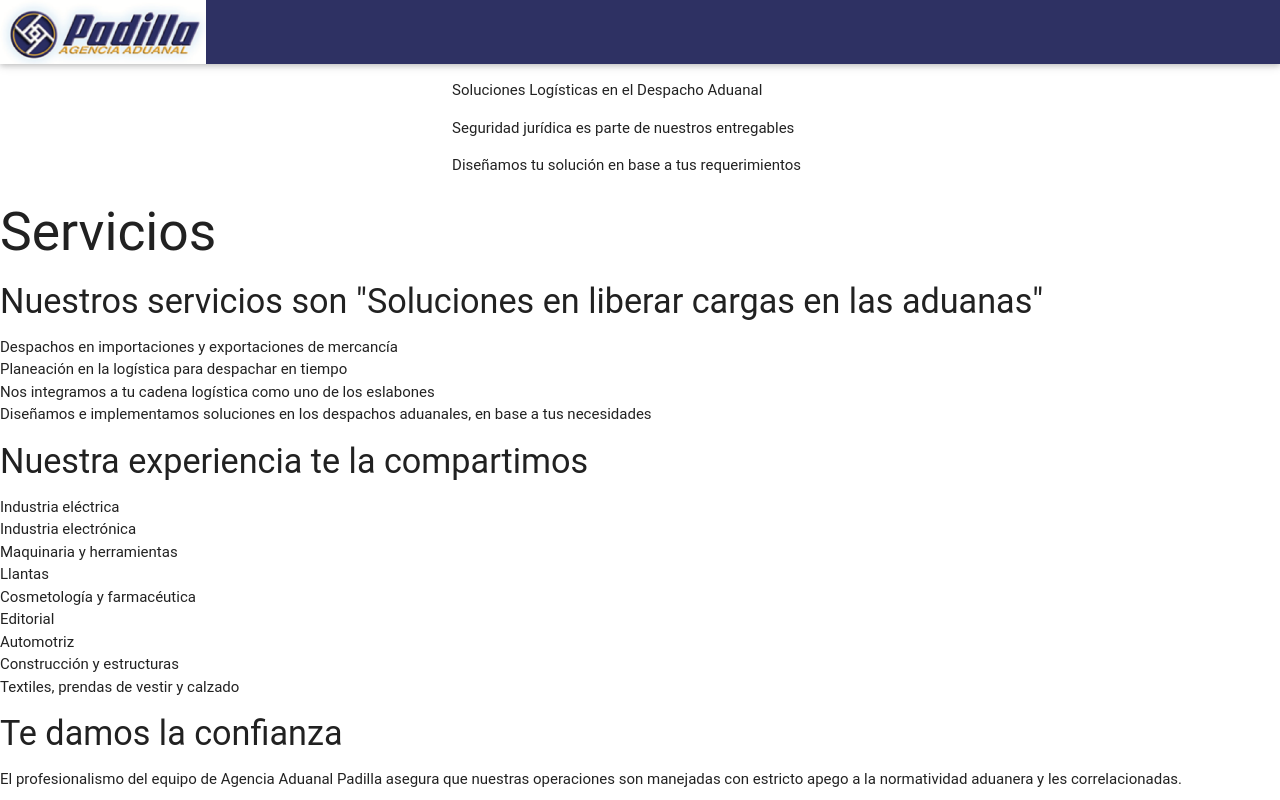
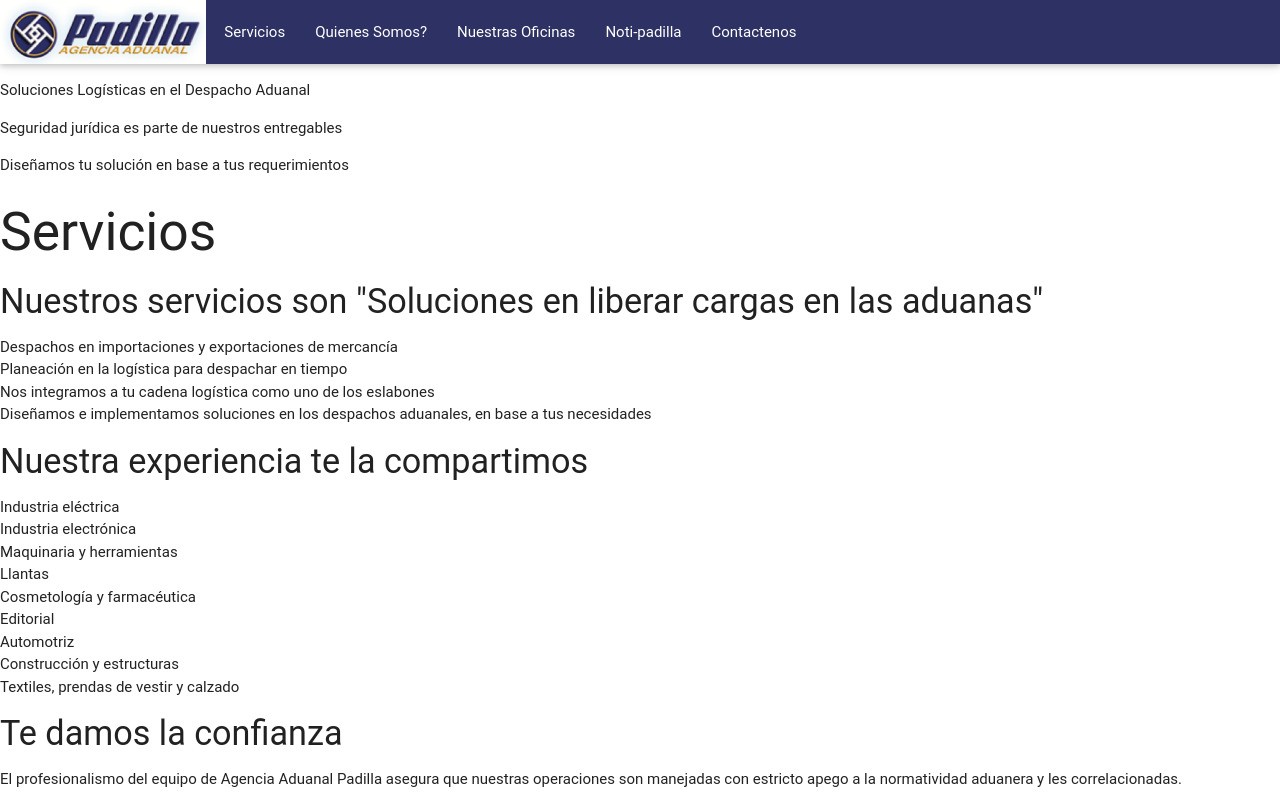
Before and after one commit to xoyoc/AAPadilla, a website: page index.html in a window 1280 px wide. Shown: the top 800 px of the page. Drawn offline with Linux system fonts and the light colour scheme; a web font is replaced by a local one.

Commit message:
Elaboracion de anclas y modificacion de menu basico

```diff
--- a/index.html
+++ b/index.html
@@ -11,11 +11,11 @@
 		<nav>
 			<img src="public/logotipo.png" alt="Logotipo AA PAdilla">
 			<ul>
-				<li>Servicios</li>
-				<li>Quienes Somos?</li>
-				<li>Nuestras Oficinas</li>
-				<li>Noti-padilla</li>
-				<li>Contactenos</li>
+				<li><a href="#servicios">Servicios</a></li>
+				<li><a href="#quienesSomos">Quienes Somos?</a></li>
+				<li><a href="#nuestrasOficinas">Nuestras Oficinas</a></li>
+				<li><a href="#notipadilla">Noti-padilla</a></li>
+				<li><a href="#contacto">Contactenos</a></li>
 			</ul>
 		</nav>
 	</header>
@@ -24,7 +24,7 @@
 		<p>Seguridad jurídica es parte de nuestros entregables</p>
 		<p>Diseñamos tu solución en base a tus requerimientos</p>
 	</section>
-	<section>
+	<section id="servicios">
 		<h2>Servicios</h2>
 		<h4>Nuestros servicios son "Soluciones en liberar cargas en las aduanas"</h4>
 		<ul>
@@ -49,7 +49,7 @@
 		<p>El profesionalismo del equipo de Agencia Aduanal Padilla asegura que nuestras operaciones son manejadas con estricto apego a la normatividad aduanera y les correlacionadas.</p>
 		<p>En Agencia Aduanal Padilla contamos con las patentes de autorizadas por la SHCP del AA Lic. José Antonio Guerrero 3481 ISCE, AA Lic. Guillermo J. Padilla G.T. 3870 y AA Lic. Marcelo J. Padilla G.T.</p>
 	</section>
-	<section>
+	<section id="quienesSomos">
 		<h2>Quienes Somos?</h2>
 		<p>Somos una agencia aduanal con mas de 50 años de experiencia, con el AA Marcelo Padilla Lecanda por el puerto de Acapulco, Gro.
 		En 1991 se integra la patente de Marcelo José Padilla Gómez Tagle, hace 25 años, por el puerto de Lázaro Cárdenas en 1998 el Lic. Guillermo J. Padilla Gómez Tagle se integra como agente aduanal por el aeropuerto de la ciudad de México 1995 abrimos la oficina de Manzanillo, Colima, donde operamos desde hace más de 20 años desde 1998 hemos desarrollado soluciones logísticas acompañando a nuestros clientes en la cadena de suministros, camisetas hechas a la medida. Desde el 2001 estamos presente en Occidente, en la perla tapatía la ciudad de Guadalajara.</p>
@@ -64,7 +64,7 @@
 			<li>Además de operar en frontera en Nuevo Laredo y Nogales, así como aeropuertos de Cd. de México y Guadalajara.</li>
 		</ul>
 	</section>
-	<section>
+	<section id="nuestrasOficinas">
 		<h2>Nuestras oficinas</h2>
 		<ul>
 			<li> <address>Puerto de Manzanillo: Blvd. Miguel de la Madrid # 356 - 6A, Col. Tapeixtles, Manzanillo, Colima C.P. 28219 Tel. (314)331-5650.</address></li>
@@ -72,7 +72,7 @@
 			<li><address>Guadalajara: Av. López Mateos Sur # 4550 - 2A Col. Francisco Sarabia, Zapopan, Jalisco C.P. 45236 Tel. (33) 2282-8213 o 14</address></li>
 		</ul>
 	</section>
-	<section>
+	<section id="notipadilla">
 		<h2>Noti-padilla</h2>
 			<ul>
 				<li>Cambios en Leyes de comercio exterior</li>
@@ -81,7 +81,7 @@
 				<li>Tips para despachar en mejor tiempo y forma</li>
 			</ul>
 	</section>
-	<section>
+	<section id="contacto">
 		<h2>Contactenos</h2>
 		<form action="index_submit" method="get" accept-charset="utf-8">
 			<input placeholder="Nombre" type="text" name="nombre">
--- a/index.scss
+++ b/index.scss
@@ -4,3 +4,7 @@ $secondary-color: #E9bf73;
 img{
 	height:64px;
 }
+nav ul{
+	display:inline-block;
+	float:ringt !important;
+}
```
Also changed, not shown: public/app.css.
